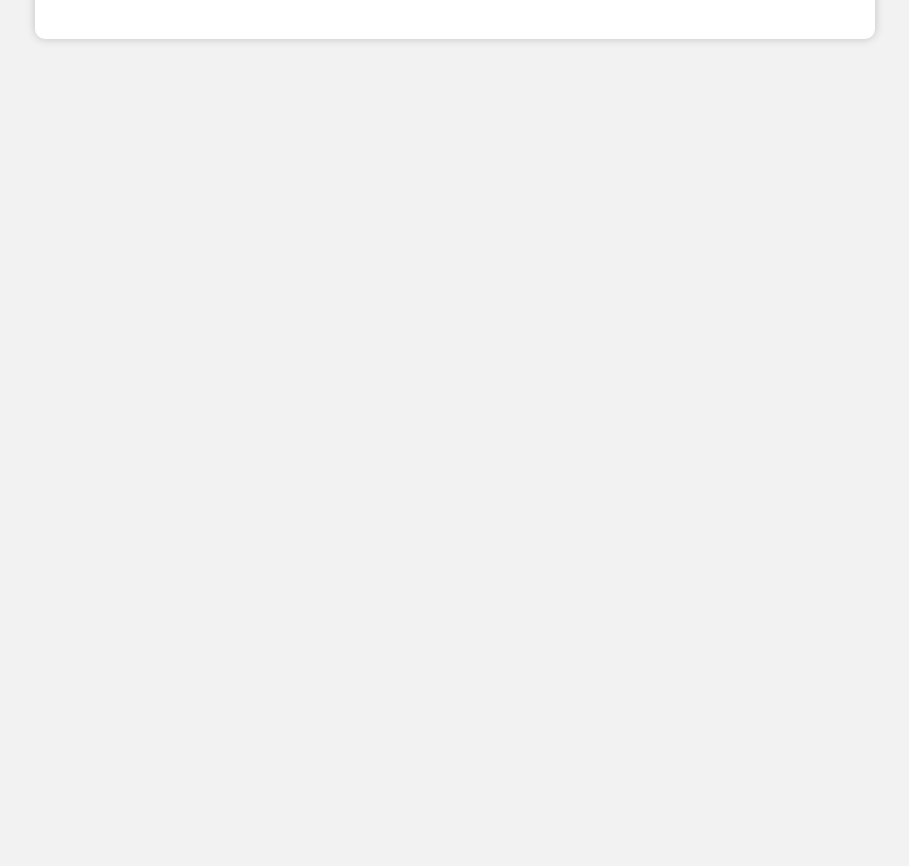
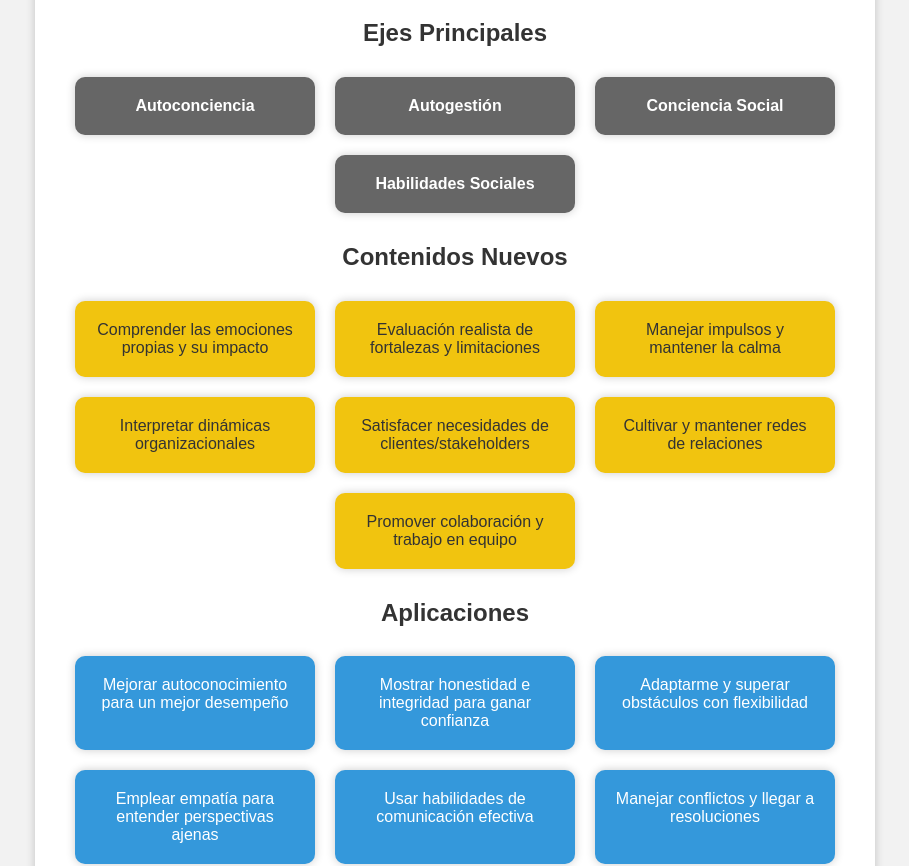
Before and after one commit to Indrazor/indrazor.github.io, a plain HTML site: page index.html in a window 1280 px wide. Shown: the part 89-955 px from the top of the page, without its empty margins (185-1094 px from the left). Before the commit the page ends 800 px from the top, so only its background shows below. Drawn offline with Linux system fonts and the light colour scheme.

Commit message:
teamwork-DH

```diff
--- a/index.html
+++ b/index.html
@@ -22,21 +22,65 @@
 		ul {
 			list-style-type: none;
 			padding: 0;
+			display: flex;
+			flex-wrap: wrap;
+			justify-content: center;
 		}
 		li {
-			margin-bottom: 10px;
+			margin: 10px;
+			padding: 20px;
+			border-radius: 10px;
+			box-shadow: 0 0 10px rgba(0, 0, 0, 0.2);
+			width: 200px;
+			text-align: center;
 		}
 		.eje {
 			font-weight: bold;
-			color: #666;
+			color: #fff;
+			background-color: #666;
 		}
-		.contenido, .aplicacion {
-			margin-left: 20px;
-			color: #888;
+		.contenido {
+			background-color: #f1c40f;
+			color: #333;
+		}
+		.aplicacion {
+			background-color: #3498db;
+			color: #fff;
 		}
 	</style>
 </head>
 <body>
 	<div class="mind-map">
 		<h1>Teamwork and Collaboration</h1>
-		<h2>
+		<h2>Ejes Principales</h2>
+		<ul>
+			<li class="eje">Autoconciencia</li>
+			<li class="eje">Autogestión</li>
+			<li class="eje">Conciencia Social</li>
+			<li class="eje">Habilidades Sociales</li>
+		</ul>
+
+		<h2>Contenidos Nuevos</h2>
+		<ul>
+			<li class="contenido">Comprender las emociones propias y su impacto</li>
+			<li class="contenido">Evaluación realista de fortalezas y limitaciones</li>
+			<li class="contenido">Manejar impulsos y mantener la calma</li>
+			<li class="contenido">Interpretar dinámicas organizacionales</li>
+			<li class="contenido">Satisfacer necesidades de clientes/stakeholders</li>
+			<li class="contenido">Cultivar y mantener redes de relaciones</li>
+			<li class="contenido">Promover colaboración y trabajo en equipo</li>
+		</ul>
+
+		<h2>Aplicaciones</h2>
+		<ul>
+			<li class="aplicacion">Mejorar autoconocimiento para un mejor desempeño</li>
+			<li class="aplicacion">Mostrar honestidad e integridad para ganar confianza</li>
+			<li class="aplicacion">Adaptarme y superar obstáculos con flexibilidad</li>
+			<li class="aplicacion">Emplear empatía para entender perspectivas ajenas</li>
+			<li class="aplicacion">Usar habilidades de comunicación efectiva</li>
+			<li class="aplicacion">Manejar conflictos y llegar a resoluciones</li>
+			<li class="aplicacion">Construir y fortalecer el trabajo colaborativo</li>
+		</ul>
+	</div>
+</body>
+</html>
```
